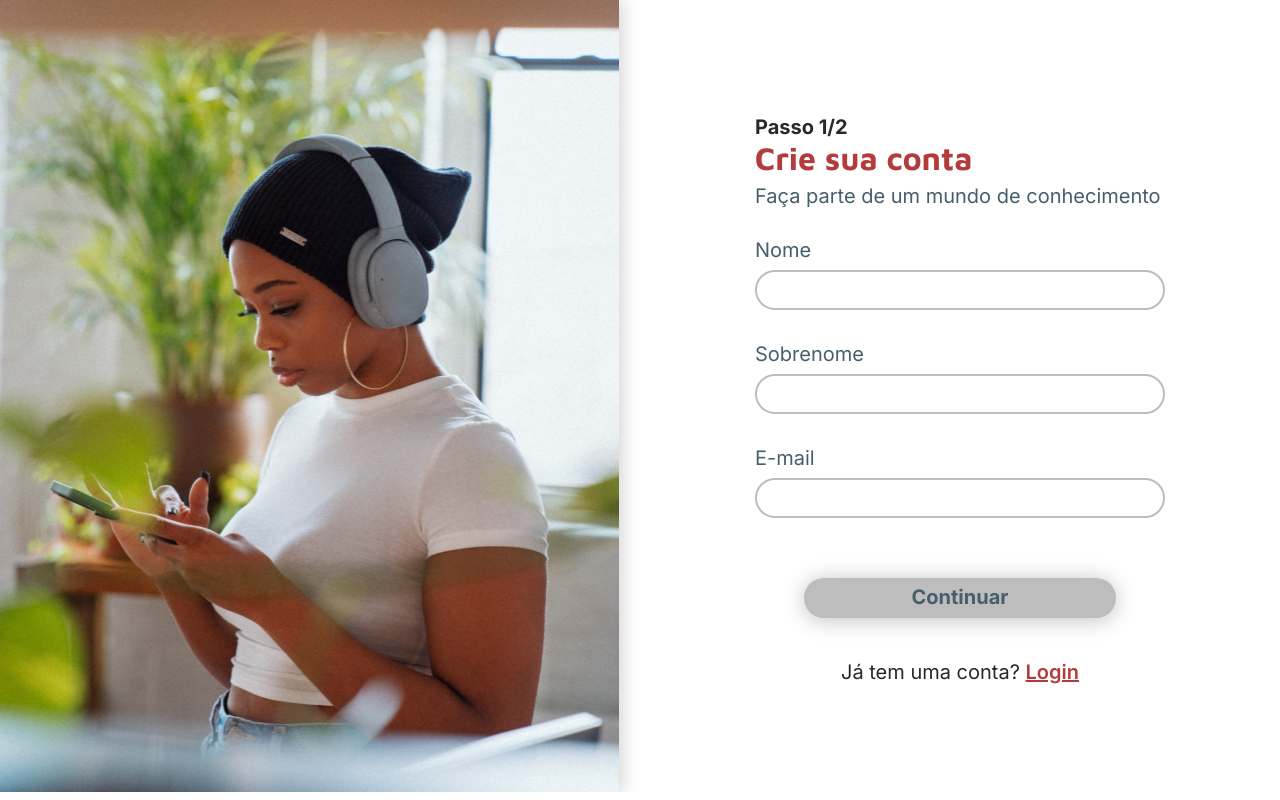
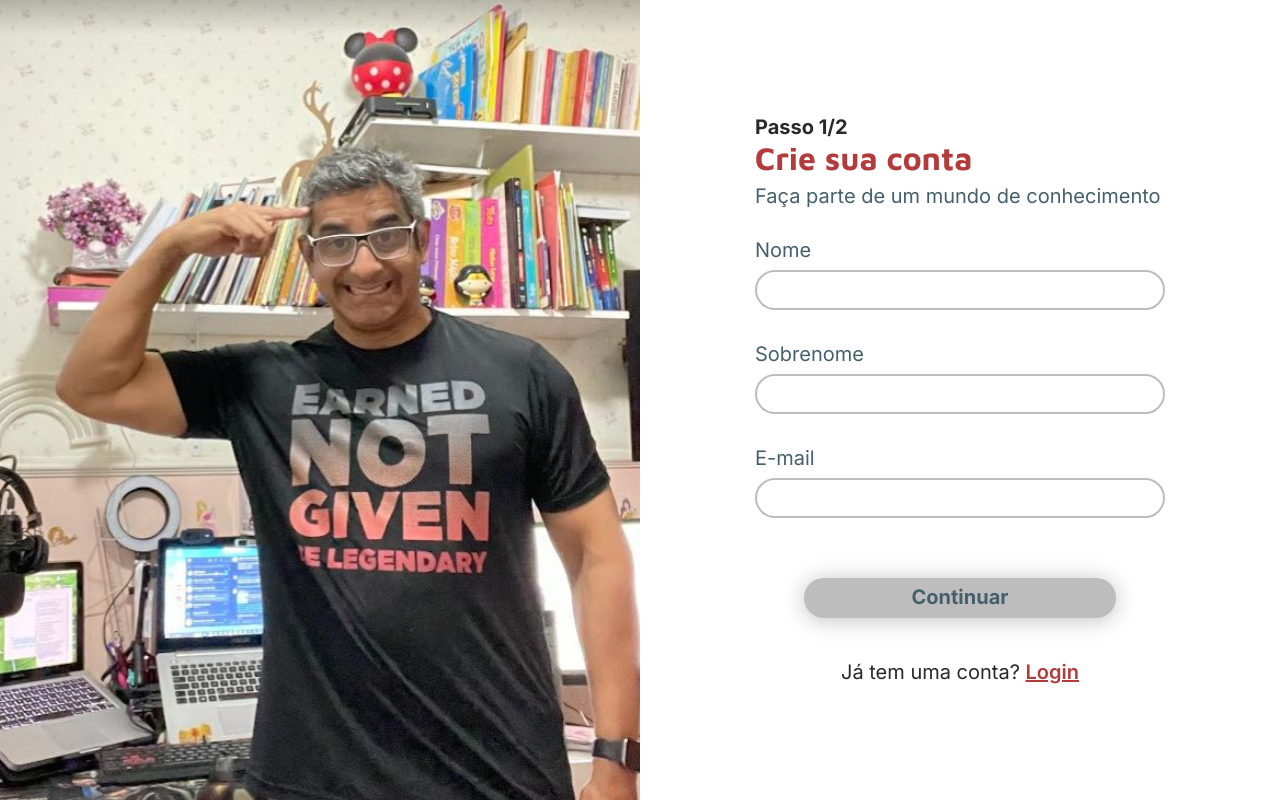
Before and after one commit to Pipoca-Agil/frontend, a React (Create React App) app: page /register in a window 1280 px wide. Built offline with nearby package versions, Linux system fonts and the light colour scheme; a web font is replaced by a local one.

Commit message:
feat: add ibson images to the register page

```diff
--- a/src/pages/Register/index.tsx
+++ b/src/pages/Register/index.tsx
@@ -1,6 +1,7 @@
 import React, { useState } from "react";
 import * as S from "./styled";
-import WomanRegister from "../../assets/photos/woman-register.svg";
+import IbsonFirstStep from "../../assets/photos/ibson-register.svg";
+import IbsonSecondStep from "../../assets/photos/ibson-register-2.svg";
 import { SubmitHandler } from "react-hook-form";
 import FirstStepRegister from "./FirstStepRegister";
 import SecondStepRegister from "./SecondStepRegister";
@@ -47,7 +48,10 @@ export default function Register() {
   return (
     <S.Container>
       <S.SideImageWraper>
-        <S.SideImage src={WomanRegister} alt="Woman Register" />
+        <S.SideImage
+          src={step === 1 ? IbsonFirstStep : IbsonSecondStep}
+          alt="Ibson"
+        />
       </S.SideImageWraper>
       <S.FormWraper>
         {step === 1 ? (
```
